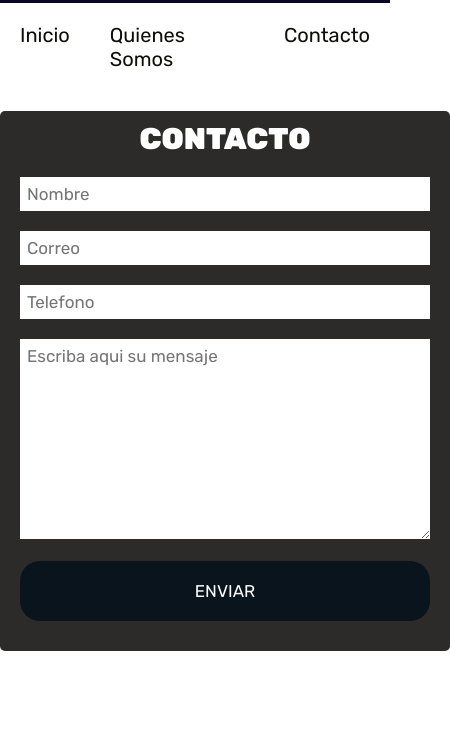
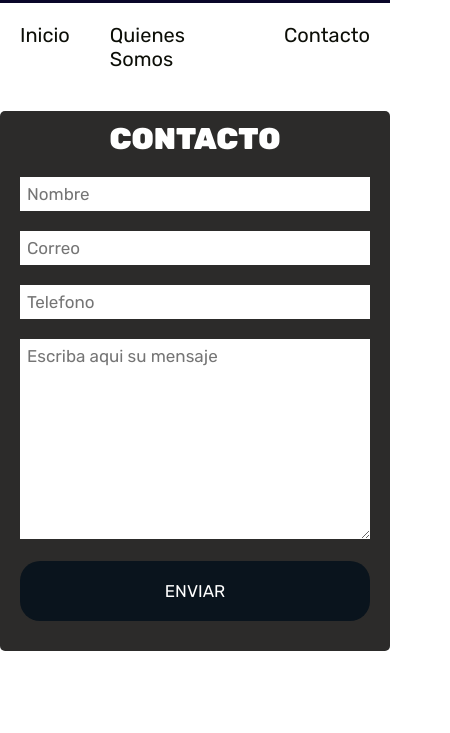
Before and after one commit to matiasldw/Imprenta-Pluma, a plain HTML site: page contacto.html in a window 390 px wide. Shown: the part 37-770 px from the top of the page, 450 px wide, since content can reach past the window. Drawn offline with Linux system fonts and the light colour scheme.

Commit message:
Correcciones del formulario

```diff
--- a/css/estilos.css
+++ b/css/estilos.css
@@ -445,6 +445,10 @@ input[type="submit"]:hover{
         grid-gap: 30px;
         padding: 35px 0;
     }
+}
 
-
+@media screen and (max-width:450px){
+    form{
+        width: 100%;
+    }
 }
```
Also changed, not shown: index.html (+1 -2 lines).
